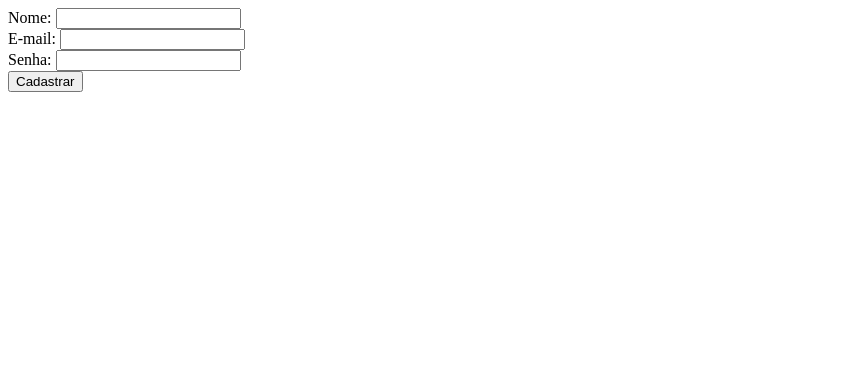
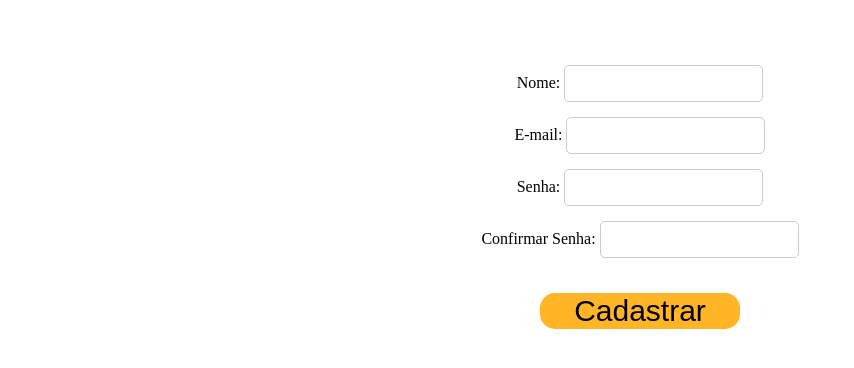
Before and after one commit to MateusCPassos/TCC-chefVirtual, a PHP site: page /chefVirtual/cadastrar.php in a window 1280 px wide. Shown: the top 368 px of the page, without its empty margins (0-854 px from the left). Run offline with PHP 8.4, Linux system fonts and the light colour scheme.

Commit message:
aterações no cadastro

```diff
--- /dev/null
+++ b/css/cadastro.css
@@ -0,0 +1,23 @@
+form {
+  text-align: center;
+  margin-top: 50px;
+}
+
+input {
+  margin-top: 15px;
+  padding: 10px;
+  border-radius: 5px;
+  border: 1px solid #ccc;
+}
+
+button[type="submit"] {
+  border-radius: 15px;
+  width: 200px;
+  font-size: 30px;
+  margin-top: 35px;
+  background-color: #FFB525;
+  color: #000;
+  border: none;
+  cursor: pointer;
+  transition: background-color 0.3s;
+}
--- a/pages/cadastrar.php
+++ b/pages/cadastrar.php
@@ -4,13 +4,29 @@
     <meta charset="UTF-8">
     <meta name="viewport" content="width=device-width, initial-scale=1.0">
     <title>Cadastro de Usuário</title>
+    <link rel="stylesheet" href="../css/cadastro.css">
 </head>
 <body>
-    <form method="post" action="../cadastro.php">
+    <form method="post" action="../cadastro.php" onsubmit="return validarForm()">
         Nome: <input type="text" name="name" required><br>
         E-mail: <input type="email" name="email" required><br>
-        Senha: <input type="password" name="password" required><br> <!-- Adicionado 'required' -->
-        <input type="submit" value="Cadastrar">
+        Senha: <input type="password" id="password" name="password" required><br>
+        Confirmar Senha: <input type="password" id="confirm_password" required><br>
+        <button type="submit">Cadastrar</button>
     </form>
+
+    <script>
+        function validarForm() {
+            var password = document.getElementById("password").value;
+            var confirm_password = document.getElementById("confirm_password").value;
+
+            if (password != confirm_password) {
+                alert("As senhas não coincidem!");
+                return false;
+            }
+
+            return true;
+        }
+    </script>
 </body>
 </html>
```
Also changed, not shown: pages/index.php (added, +24 -0 lines), pages/login.php (+16 -16 lines).
